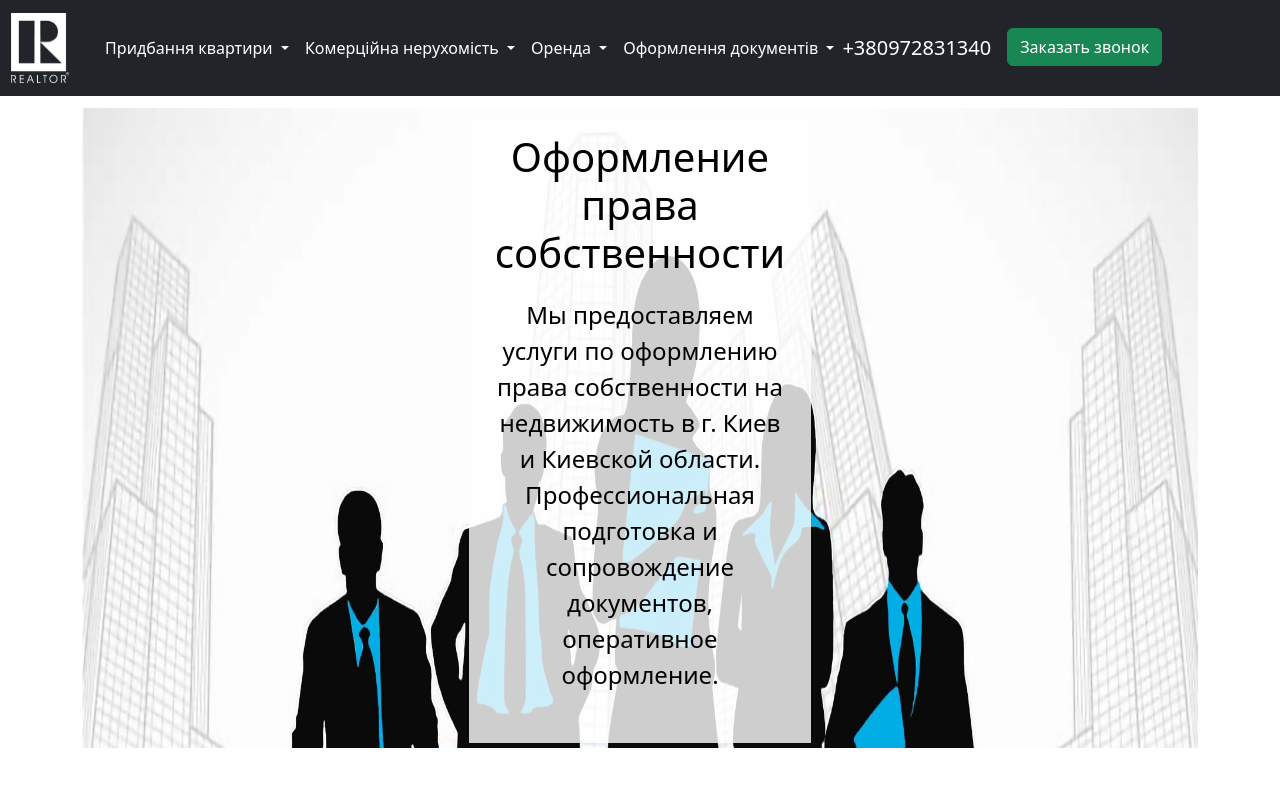
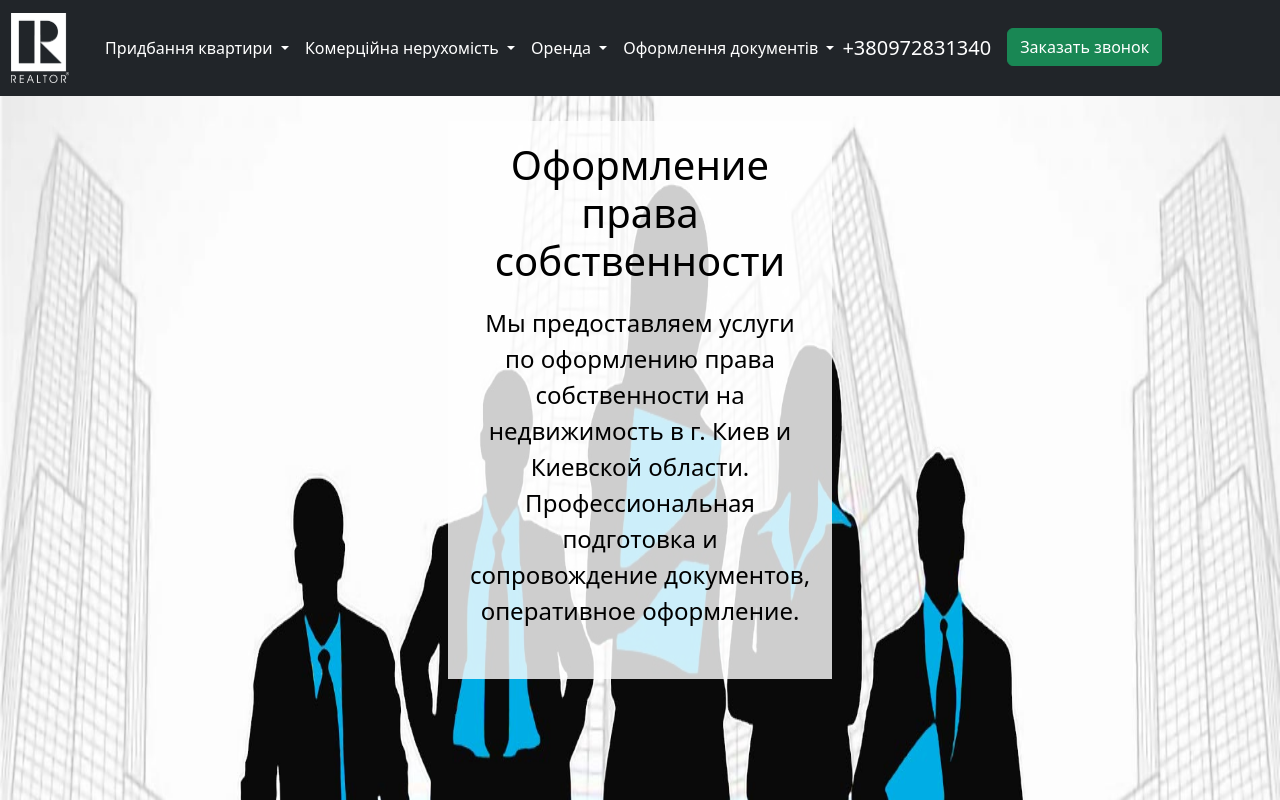
Before and after one commit to Delibero69/odessa-realtor, a Django app: page /documents/ in a window 1280 px wide. Run offline with Django 4.2, Linux system fonts and the light colour scheme.

Commit message:
last push v1

```diff
--- a/project/documents/static/documents/css/style.css
+++ b/project/documents/static/documents/css/style.css
@@ -1,18 +1,23 @@
 .container {
-    position: relative;
+    /*position: relative;*/
     max-width: 1000px;
-    margin: 0 auto;
     padding: 20px;
     top: 11%;
 }
-
-.photo {
-    /*display: block;*/
-    /*max-width: 100%;*/
-    /*left: 0%;*/ /* удалить или закомментировать эту строку */
-    width : 100%; /* изменить "weight" на "width" и задать значение в процентах или другой единице измерения */
-    height: 80%; /* увеличиваем высоту фото до 80% */
+#backgr{
+  position: absolute;
+  top: 0;
+  left: 0;
+  height: 100%;
+  width: 100%;
 }
+/*.photo {*/
+/*    !*display: block;*!*/
+/*    !*max-width: 100%;*!*/
+/*    !*left: 0%;*! !* удалить или закомментировать эту строку *!*/
+/*    width : 100%; !* изменить "weight" на "width" и задать значение в процентах или другой единице измерения *!*/
+/*    height: 80%; !* увеличиваем высоту фото до 80% *!*/
+/*}*/
 
 
 .text {
--- a/project/documents/templates/documents/base.html
+++ b/project/documents/templates/documents/base.html
@@ -120,12 +120,14 @@
     </div>
 </nav>
   <div class="container">
-        <img src="{% static 'documents/img/bti-cuted.jpg' %}"alt="Фото" class="photo">
+        <img src="{% static 'documents/img/bti-cuted.jpg' %}"alt="Фото" class="photo" id="backgr">
+
         <div class="text">
             <h1>Оформление права собственности</h1>
             <p>Мы предоставляем услуги по оформлению права собственности на недвижимость в г. Киев и Киевской области.
                 Профессиональная подготовка и сопровождение документов, оперативное оформление.</p>
-        </div>
+
+      </div>
     </div>
 </body>
 </html>
```
